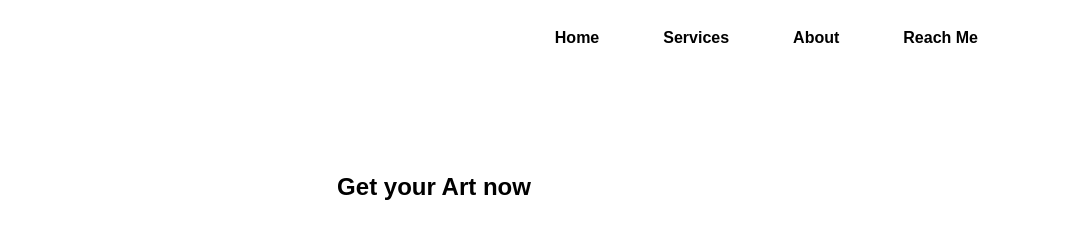
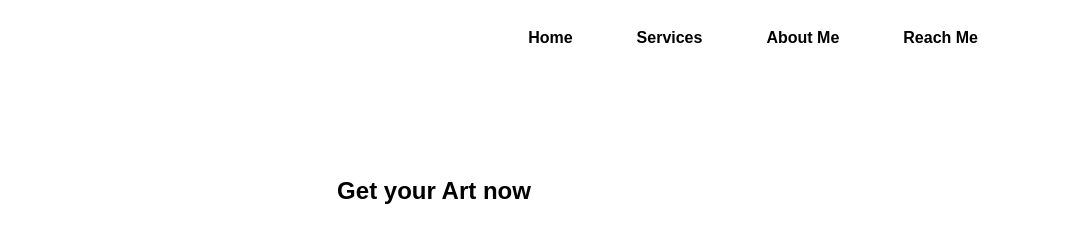
Before and after one commit to emmzzy/joseArte, a plain HTML site: page services.html in a window 1280 px wide. Shown: the top 229 px of the page, 206-1280 px from the left. Drawn offline with Linux system fonts and the light colour scheme.

Commit message:
Update services.html

```diff
--- a/services.html
+++ b/services.html
@@ -20,7 +20,7 @@
                     <li><img src="images/exit.jpg" alt="exit menu" id="exit" class="exit-btn hide-desktop"></li>
                     <li><a href="index.html" target="blank">Home</a></li>
                     <li><a href="services.html" target="blank">Services</a></li>
-                    <li><a href="about.html" target="blank">About</a></li>
+                    <li><a href="about.html" target="blank">About Me</a></li>
                     <li><a href="contact.html" target="blank">Reach Me</a></li>
                 </ul>
             </nav>
```
